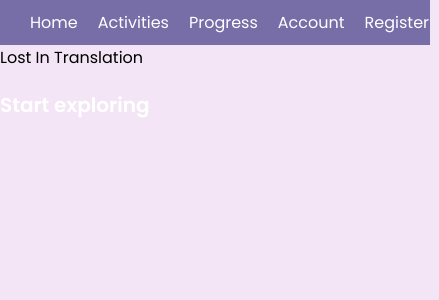
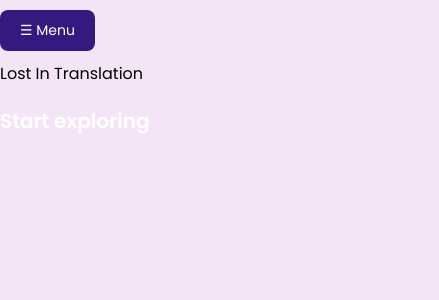
Before and after one commit to LisaTarn/Lost-In-Translation, a Next.js app: page / in a window 390 px wide. Shown: the top 300 px of the page, 439 px wide, since content can reach past the window. Built offline with nearby package versions, Linux system fonts and the light colour scheme.

Commit message:
Made NavBar component into a hamburger menu

```diff
--- a/app/components/NavBar.js
+++ b/app/components/NavBar.js
@@ -1,23 +1,38 @@
-'use client';
-import { useState } from "react";
+'use client'
+import React, { useState } from "react";
 import Link from "next/link";
 
-export default function NavBar(){
-    const[isOpen, setIsOpen] = useState(false);
+const Navbar = () => {
+  const [isOpen, setIsOpen] = useState(false);
 
-    const toggleMenu = () => {
-        setIsOpen(!isOpen);
-    }
-    return(
-    <nav>
-        <div onClick={toggleMenu}>
-        <Link href="/">Home</Link>
-        <Link href="/activities">Activities</Link>
-        <Link href="/progress">Progress</Link>
-        <Link href="/account">Account</Link>
-        <Link href="/register">Register</Link>
-        </div>
+  const toggleNavbar = () => {
+    setIsOpen(!isOpen);
+  };
 
-    </nav>
-    )
-}
+  return (
+    <div>
+      <button
+        onClick={toggleNavbar}
+      >
+        ☰ Menu
+      </button>
+      {isOpen && (
+        <ul
+          style={{
+            listStyle: "none",
+            padding: "10px",
+            marginTop: "10px",
+          }}
+        >
+          <li><Link href="/">Home</Link></li>
+          <li><Link href="/activities">Activites</Link></li>
+          <li><Link href="/progress">Progress</Link></li>
+          <li><Link href="/account">Account</Link></li>
+          <li><Link href="/register">Register</Link></li>
+        </ul>
+      )}
+    </div>
+  );
+};
+
+export default Navbar;
```
